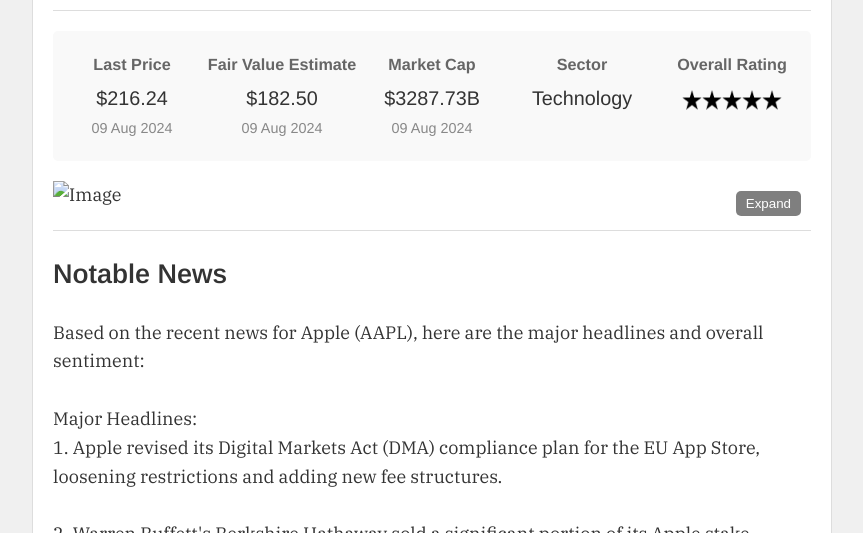
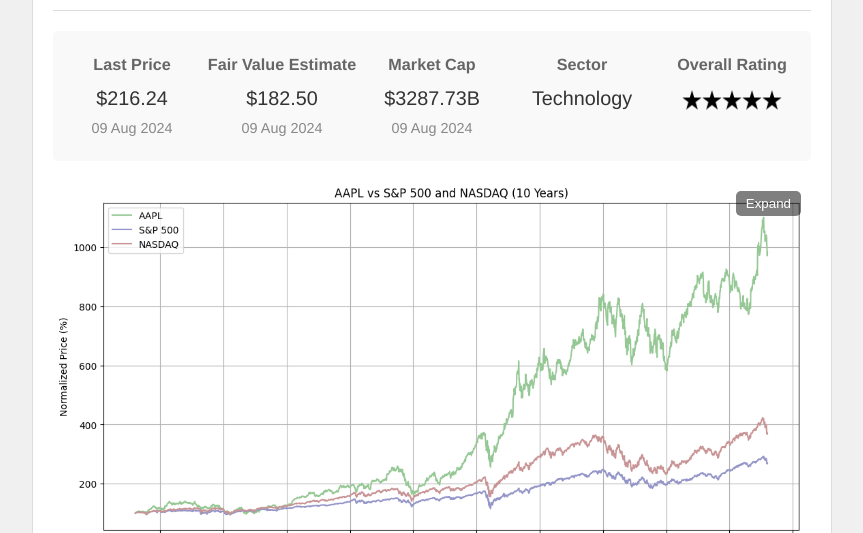
Before and after one commit to davidkc0/cicada_site, a plain HTML site: page AAPL_Report.html in a window 1280 px wide. Shown: the part 267-800 px from the top of the page, without its empty margins (208-1071 px from the left). Drawn offline with nearby package versions, Linux system fonts and the light colour scheme; a web font is replaced by a local one.

Commit message:
fixed image

```diff
--- a/AAPL_Report.html
+++ b/AAPL_Report.html
@@ -185,7 +185,7 @@
                             </div>
 
                             <div class="stock-image-container">
-                                <img src="./output_graph/AAPL_comparison.png" alt="Image">
+                                <img src="images/AAPL_comparison.png" alt="Image">
                                 <button class="expand-button" onclick="expandImage()">Expand</button>
                             </div>
 
```
